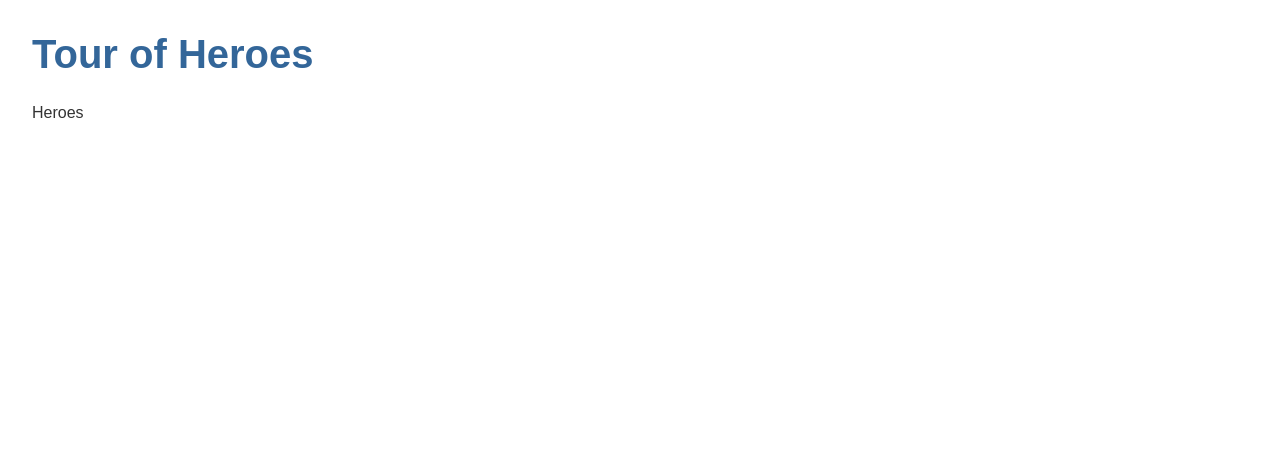
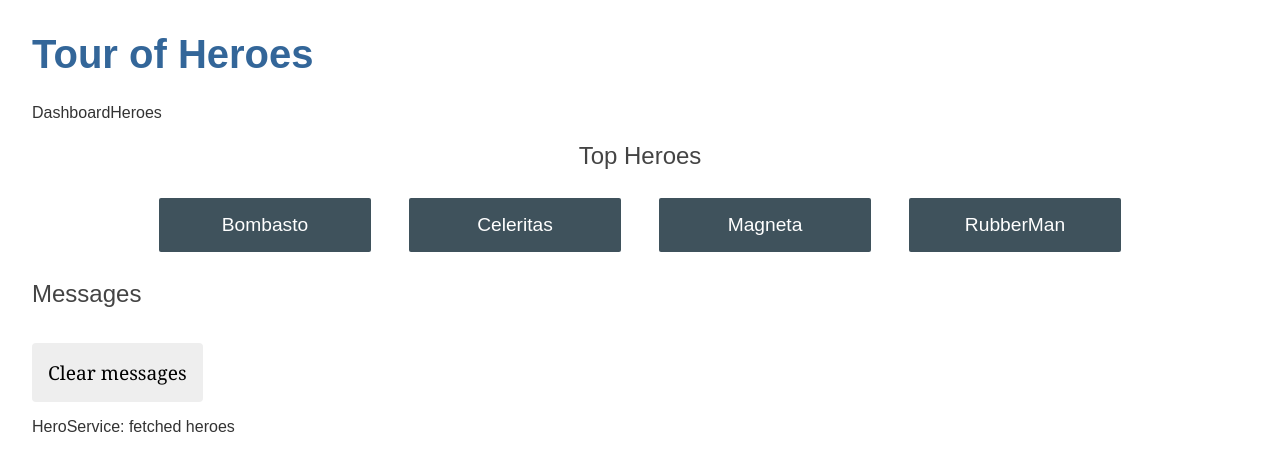
Before and after one commit to AL-Williams001/angular-tour-of-heroes, an Angular app: page /dashboard in a window 1280 px wide. Before the commit this address led to /. Shown: the top 470 px of the page. Built offline with nearby package versions, Linux system fonts and the light colour scheme.

Commit message:
fix routing and convert files to stand alone

```diff
--- a/src/app/app-routing.module.ts
+++ b/src/app/app-routing.module.ts
@@ -1,11 +1,9 @@
-import { NgModule } from '@angular/core';
-import { RouterModule, Routes } from '@angular/router';
+import { Routes } from '@angular/router';
 import { HeroesComponent } from './heroes/heroes.component';
+import { DashboardComponent } from './dashboard/dashboard.component';
 
-const routes: Routes = [{ path: 'heroes', component: HeroesComponent }];
-
-@NgModule({
-  imports: [RouterModule.forRoot(routes)],
-  exports: [RouterModule],
-})
-export class AppRoutingModule {}
+export const appRoutes: Routes = [
+  { path: 'heroes', component: HeroesComponent },
+  { path: 'dashboard', component: DashboardComponent },
+  { path: '', redirectTo: '/dashboard', pathMatch: 'full' },
+];
--- a/src/app/app.component.html
+++ b/src/app/app.component.html
@@ -1,5 +1,7 @@
+<!-- app.component.html -->
 <h1>{{ title }}</h1>
 <nav>
+  <a routerLink="/dashboard">Dashboard</a>
   <a routerLink="/heroes">Heroes</a>
 </nav>
 <router-outlet></router-outlet>
--- a/src/app/app.component.ts
+++ b/src/app/app.component.ts
@@ -1,12 +1,11 @@
 import { Component } from '@angular/core';
 import { RouterOutlet } from '@angular/router';
-import { HeroesComponent } from './heroes/heroes.component';
 import { MessagesComponent } from './messages/messages.component';
 
 @Component({
   selector: 'app-root',
   standalone: true,
-  imports: [RouterOutlet, HeroesComponent, MessagesComponent],
+  imports: [RouterOutlet, MessagesComponent],
   templateUrl: './app.component.html',
   styleUrls: ['./app.component.css'],
 })
--- a/src/app/dashboard/dashboard.component.css
+++ b/src/app/dashboard/dashboard.component.css
@@ -0,0 +1,50 @@
+/* DashboardComponent's private CSS styles */
+
+h2 {
+  text-align: center;
+}
+
+.heroes-menu {
+  padding: 0;
+  margin: auto;
+  max-width: 1000px;
+
+  /* flexbox */
+  display: flex;
+  flex-direction: row;
+  flex-wrap: wrap;
+  justify-content: space-around;
+  align-content: flex-start;
+  align-items: flex-start;
+}
+
+a {
+  background-color: #3f525c;
+  border-radius: 2px;
+  padding: 1rem;
+  font-size: 1.2rem;
+  text-decoration: none;
+  display: inline-block;
+  color: #fff;
+  text-align: center;
+  width: 100%;
+  min-width: 70px;
+  margin: 0.5rem auto;
+  box-sizing: border-box;
+
+  /* flexbox */
+  order: 0;
+  flex: 0 1 auto;
+  align-self: auto;
+}
+
+@media (min-width: 600px) {
+  a {
+    width: 18%;
+    box-sizing: content-box;
+  }
+}
+
+a:hover {
+  background-color: #000;
+}
--- a/src/app/dashboard/dashboard.component.html
+++ b/src/app/dashboard/dashboard.component.html
@@ -1 +1,6 @@
-<p>dashboard works!</p>
+<h2>Top Heroes</h2>
+<div class="heroes-menu">
+  <a *ngFor="let hero of heroes">
+    {{ hero.name }}
+  </a>
+</div>
--- a/src/app/dashboard/dashboard.component.ts
+++ b/src/app/dashboard/dashboard.component.ts
@@ -1,12 +1,28 @@
-import { Component } from '@angular/core';
+import { Component, OnInit } from '@angular/core';
+import { CommonModule } from '@angular/common';
+import { Hero } from '../hero';
+import { HeroService } from '../hero.service';
+import { NgFor } from '@angular/common';
 
 @Component({
   selector: 'app-dashboard',
   standalone: true,
-  imports: [],
+  imports: [CommonModule, NgFor],
   templateUrl: './dashboard.component.html',
-  styleUrl: './dashboard.component.css'
+  styleUrls: ['./dashboard.component.css'],
 })
-export class DashboardComponent {
+export class DashboardComponent implements OnInit {
+  heroes: Hero[] = [];
 
+  constructor(private heroService: HeroService) {}
+
+  ngOnInit(): void {
+    this.getHeroes();
+  }
+
+  getHeroes(): void {
+    this.heroService
+      .getHeroes()
+      .subscribe((heroes) => (this.heroes = heroes.slice(1, 5)));
+  }
 }
--- a/src/app/heroes/heroes.component.ts
+++ b/src/app/heroes/heroes.component.ts
@@ -1,5 +1,6 @@
+// heroes.component.ts
 import { Component, OnInit } from '@angular/core';
-import { FormsModule } from '@angular/forms'; // Import FormsModule here for standalone components
+import { FormsModule } from '@angular/forms';
 import { CommonModule } from '@angular/common';
 import { Hero } from '../hero';
 import { HeroService } from '../hero.service';
@@ -10,7 +11,7 @@ import { MessageService } from '../message.service';
 @Component({
   selector: 'app-heroes',
   standalone: true,
-  imports: [CommonModule, FormsModule, NgFor, HeroDetailComponent], // Add FormsModule here for standalone components
+  imports: [CommonModule, FormsModule, NgFor, HeroDetailComponent],
   templateUrl: './heroes.component.html',
   styleUrls: ['./heroes.component.css'],
 })
--- a/src/app/messages/messages.component.ts
+++ b/src/app/messages/messages.component.ts
@@ -7,7 +7,7 @@ import { MessageService } from '../message.service';
   standalone: true,
   imports: [CommonModule],
   templateUrl: './messages.component.html',
-  styleUrl: './messages.component.css',
+  styleUrls: ['./messages.component.css'],
 })
 export class MessagesComponent {
   constructor(public messageService: MessageService) {}
--- a/src/main.ts
+++ b/src/main.ts
@@ -1,6 +1,9 @@
 import { bootstrapApplication } from '@angular/platform-browser';
-import { appConfig } from './app/app.config';
 import { AppComponent } from './app/app.component';
+import { provideRouter } from '@angular/router';
+import { appRoutes } from './app/app-routing.module';
+import { provideHttpClient } from '@angular/common/http';
 
-bootstrapApplication(AppComponent, appConfig)
-  .catch((err) => console.error(err));
+bootstrapApplication(AppComponent, {
+  providers: [provideRouter(appRoutes), provideHttpClient()],
+}).catch((err) => console.error(err));
```
Also changed, not shown: src/app/app.module.ts (+5 -9 lines).
